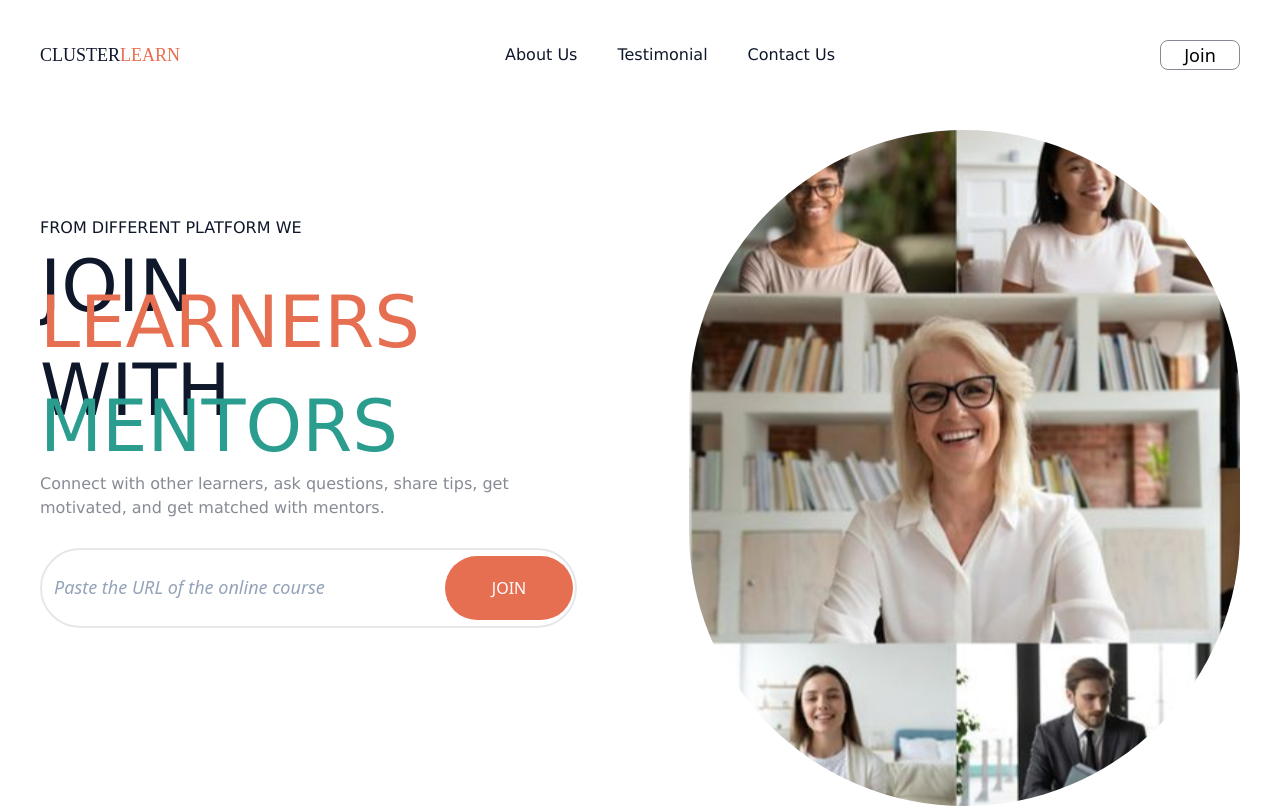
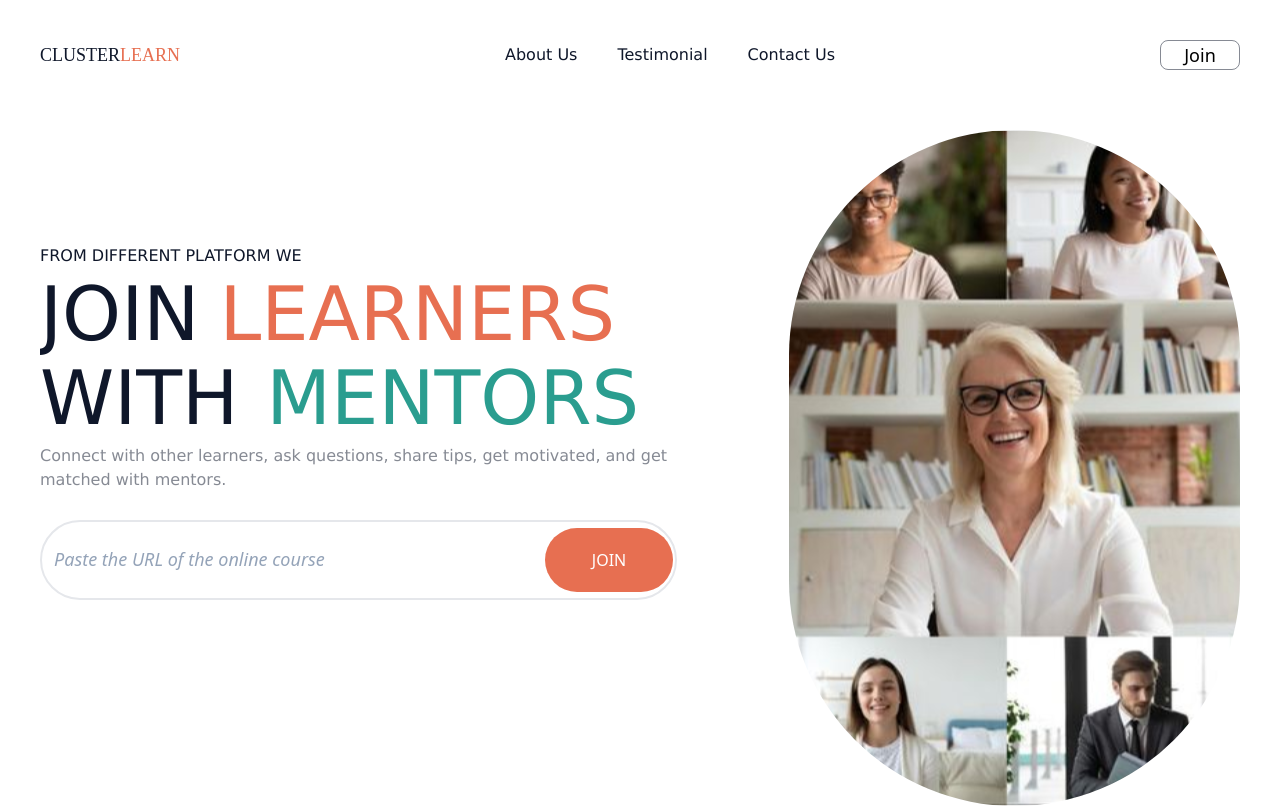
Before and after one commit to Clusterlearn/clusterlearn-app, a React (Create React App) app: page / in a window 1280 px wide. Shown: the top 808 px of the page. Built offline with nearby package versions, Linux system fonts and the light colour scheme; the HTML template or start-up script is replaced by a standard one.

Commit message:
worked on the hero section text and image

```diff
--- a/src/Component/HeroSection_1/Hero_Section1.jsx
+++ b/src/Component/HeroSection_1/Hero_Section1.jsx
@@ -1,9 +1,8 @@
 import React from "react";
 import { ReactComponent as HeroWoman } from "../../../src/asset/hero1.svg";
-// import { ReactComponent as WomenImage } from "../../../src/asset/WomenImage.webp";
-// import WomenImage from "../../../src/asset/WomenImage.webp";
 import "./Hero_Section1.css"
 import AppContainer1 from "../AppContainer1/AppContainer1";
+
 
 function Hero_Section1() {
   return (
@@ -17,12 +16,18 @@ function Hero_Section1() {
             <p className="md:my-7 lg:my-7 my-3 text-logo-left lg:text-[16] md:text-base  font-ver font-normal sm:text-[12px] sm:text-[#0F172A]">
               FROM DIFFERENT PLATFORM WE
             </p>
-            <h1 className="lg:space-y-8 md:space-y-8 space-y-2 text-logo-left lg:text-[72px] md:text-3xl sm:text-[32px] font-ver font-normal">
-              JOIN <span className="text-[#E76F51]">LEARNERS</span>
-              <h1 className="">
-                WITH <span className="text-[#2A9D8F]">MENTORS</span>
+            {/* lg:space-y-12 md:space-y-12 space-y-2 text-logo-left lg:text-[72px] md:text-3xl sm:text-[32px] font-ver font-normal */}
+            <div className="flex justify-between text-logo-left font-ver font-normal">
+              <h1 className="lg:text-[75px] md:text-3xl sm:text-[32px] lg:mb-12 md:mb-10 sm:mb-0">
+                JOIN
+                <span className="text-[#E76F51] ml-5">LEARNERS</span>
               </h1>
-            </h1>
+            </div>
+            <div className="flex justify-between text-logo-left font-ver font-normal">
+              <h1 className="lg:text-[75px] md:text-3xl sm:text-[32px]">
+                WITH <span className="text-[#2A9D8F] ml-1">MENTORS</span>
+              </h1>
+            </div>
             <p className="lg:my-7 md:my-7 my-3 text-logo-left py-4 lg:py-0 md:py-0 lg:text-[16px] md:text-base sm:text-[14px] sm:text-[#0F172A] sm:opacity-50 text-sm font-ver font-normal">
               Connect with other learners, ask questions, share tips, get
               motivated, and get matched with mentors.
@@ -48,8 +53,8 @@ function Hero_Section1() {
           <div className="md:shrink-0">
             <div className="line sm:hidden"></div>
             <HeroWoman
-              style={{ borderRadius: "19rem 19rem 19rem 19rem" }}
-              className=" w-full object-cover lg:h-[676px] md:h-[676px] lg:w-[551px] md:w-[551px]  sm:mt-10"
+              // style={{ borderRadius: "19rem 19rem 19rem 19rem" }}
+              className=" w-full object-cover lg:h-[676px] md:h-[676px] lg:w-[451px] md:w-[451px] lg:rounded-[19rem] md:rounded-[19rem] rounded-[19rem]  sm:mt-10"
               // className="w-full sm:h-[316px] md:h-[408px] md:w-[452px] sm:w-[253px] lg:w-[558px] lg:h-[667px] object-cover sm:mt-10"
             />
           </div>
```
